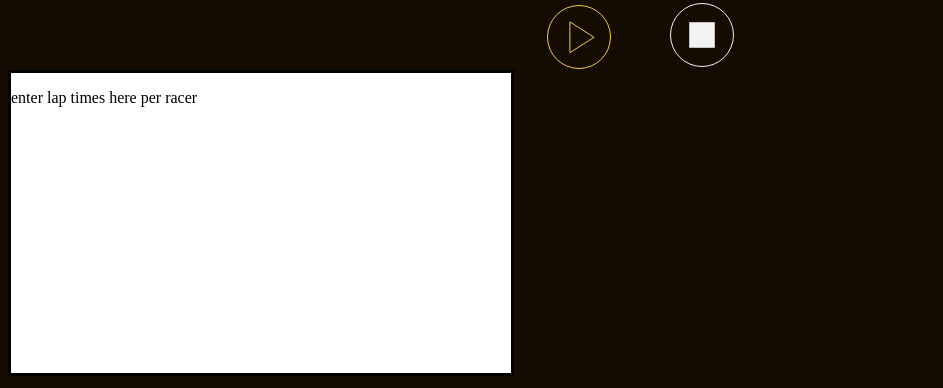
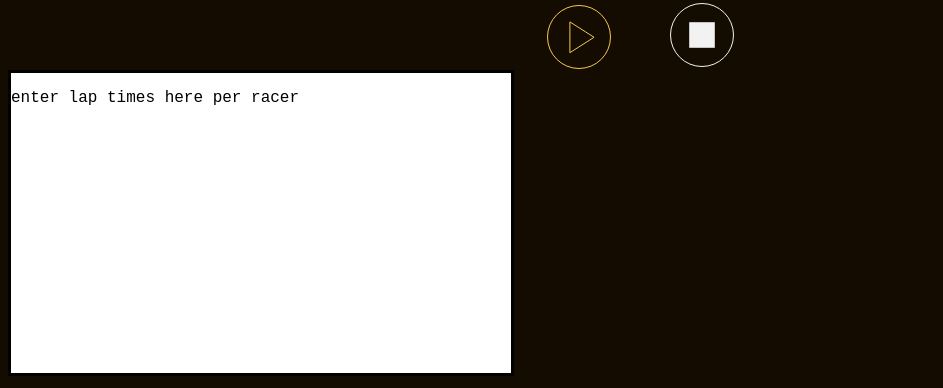
Before and after one commit to TheGreatFoxxy/FOXX-RC-Lap-Timer, a plain HTML site: page index.html in a window 1280 px wide. Shown: the part 409-797 px from the top of the page, without its empty margins (0-943 px from the left). Drawn offline with Linux system fonts and the light colour scheme.

Commit message:
update logbox font

```diff
--- a/style.css
+++ b/style.css
@@ -71,6 +71,7 @@ button {
 }
 
 .logbox {
+  font-family: "Roboto-Mono", monospace;
   margin: 300;
   border: solid;
   background-color: #fff;
```
